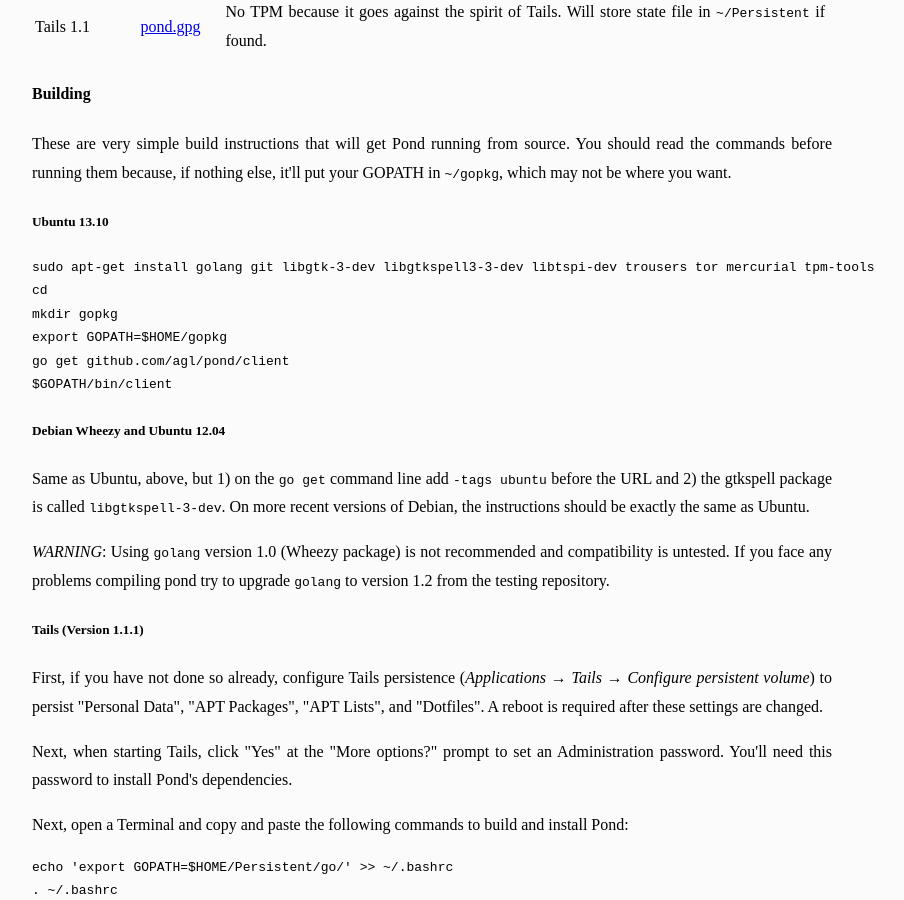
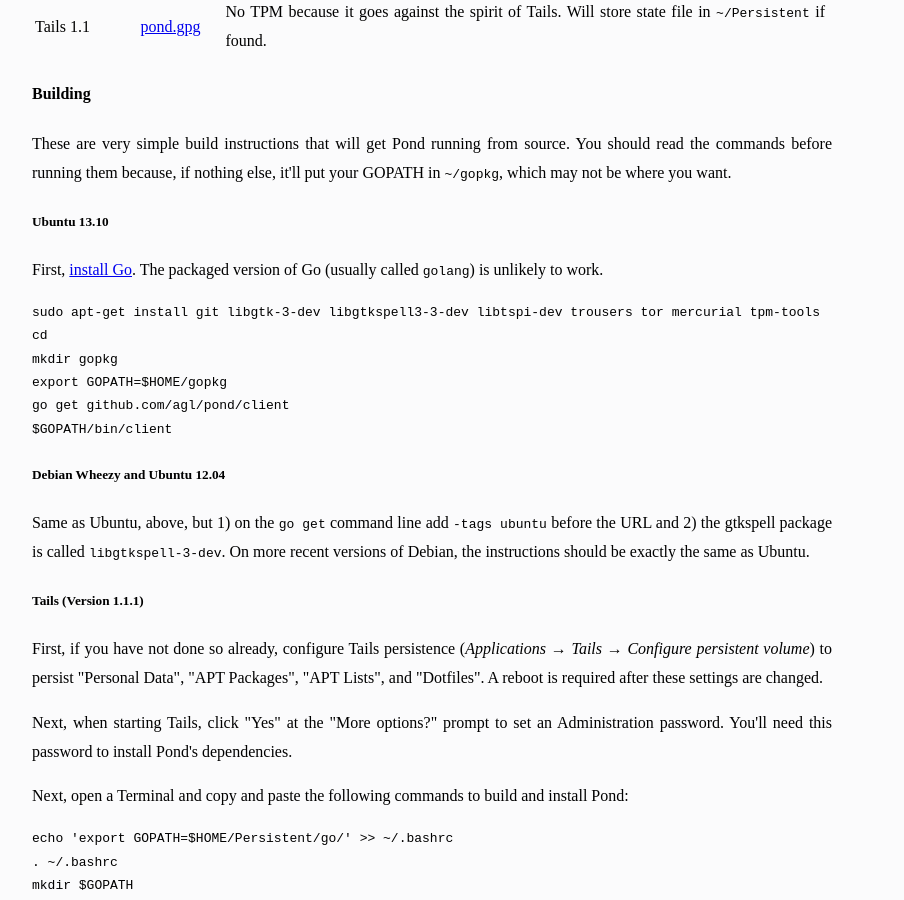
Before and after one commit to agl/pond, a Jekyll site: the page built from doc/index.html, in a window 1280 px wide and 900 px high, scrolled down 1216 px. Shown: the whole window, without its empty margins (208-1112 px from the left). Built offline with Jekyll 4.4.1, drawn with Linux system fonts in a browser that asks for light colours; some web fonts are replaced.

Commit message:
Note that golang from Ubuntu 14.04 is too old.
When installing on Ubuntu 14.04, Go 1.3 will need to be installed from
source since Ubuntu's is too old now. (Noted in #123.)

See https://golang.org/doc/go1.3#cgo for details of the changes.

```diff
--- a/doc/index.html
+++ b/doc/index.html
@@ -48,7 +48,9 @@ title: Pond
 
 <h5>Ubuntu 13.10</h5>
 
-<pre>sudo apt-get install golang git libgtk-3-dev libgtkspell3-3-dev libtspi-dev trousers tor mercurial tpm-tools
+<p>First, <a href="https://golang.org/doc/install">install Go</a>. The packaged version of Go (usually called <tt>golang</tt>) is unlikely to work.</p>
+
+<pre>sudo apt-get install git libgtk-3-dev libgtkspell3-3-dev libtspi-dev trousers tor mercurial tpm-tools
 cd
 mkdir gopkg
 export GOPATH=$HOME/gopkg
@@ -58,8 +60,6 @@ $GOPATH/bin/client</pre>
 <h5>Debian Wheezy and Ubuntu 12.04</h5>
 
 <p>Same as Ubuntu, above, but 1) on the <tt>go get</tt> command line add <tt>-tags ubuntu</tt> before the URL and 2) the gtkspell package is called <tt>libgtkspell-3-dev</tt>. On more recent versions of Debian, the instructions should be exactly the same as Ubuntu.</p>
-
-<p><i>WARNING</i>: Using <tt>golang</tt> version 1.0 (Wheezy package) is not recommended and compatibility is untested. If you face any problems compiling pond try to upgrade <tt>golang</tt> to version 1.2 from the testing repository.</p>
 
 <h5>Tails (Version 1.1.1)</h5>
 
```
